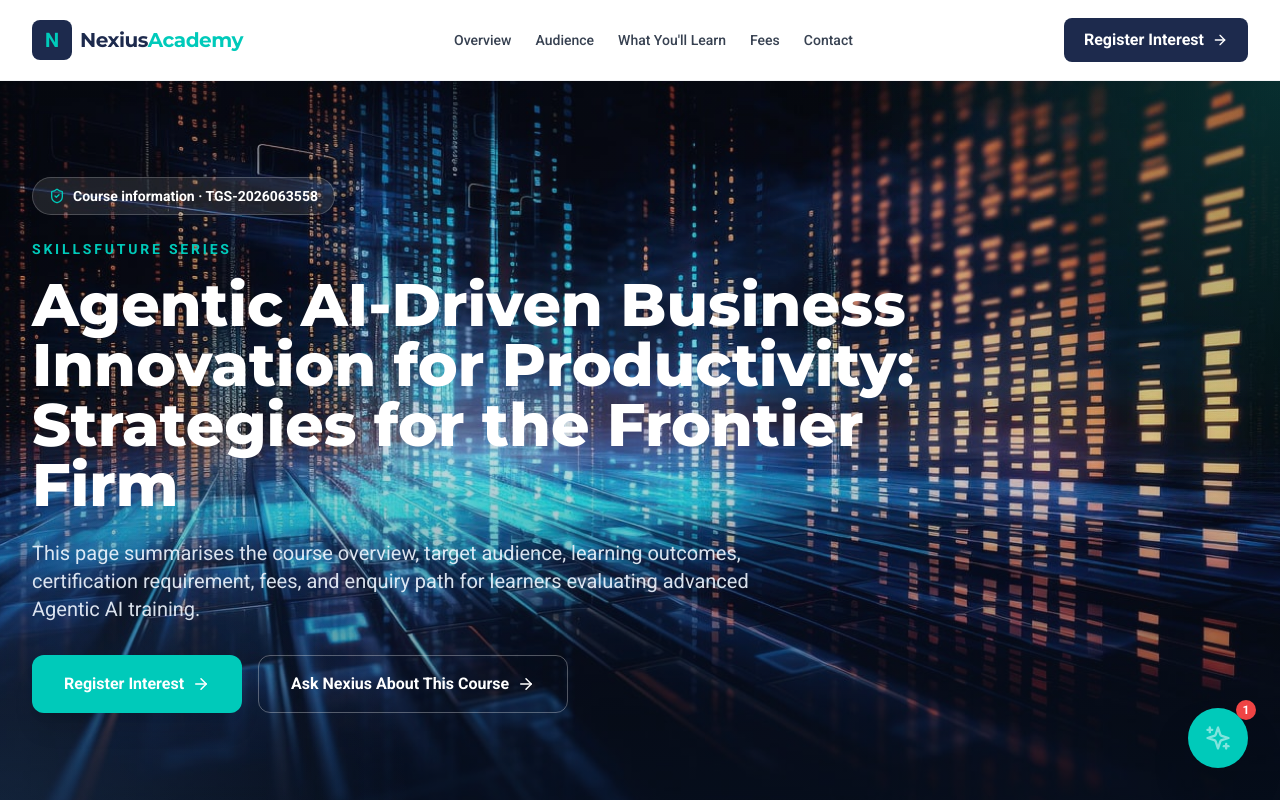
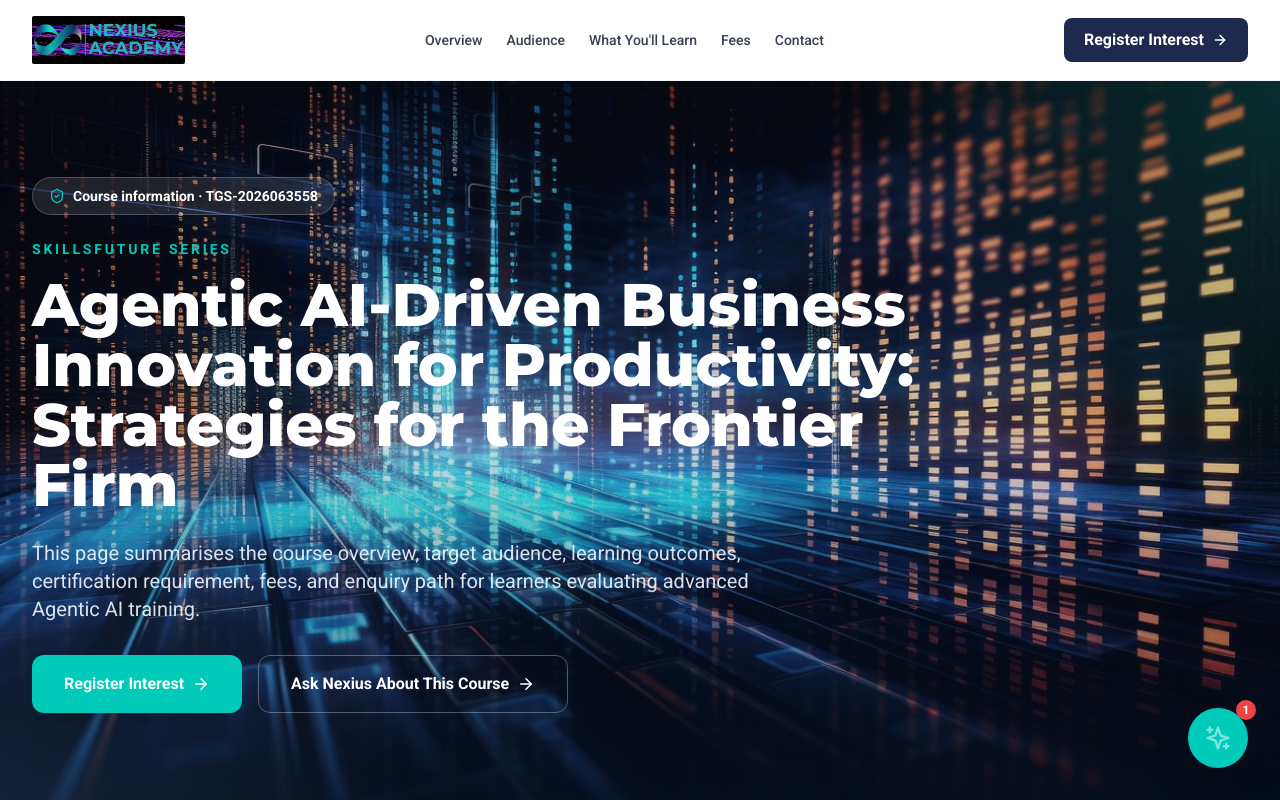
Before and after one commit to nexiuslabs/nexiusacademyskillsfuture, a React (Vite) app: page /courses/agentic-ai-business-innovation in a window 1280 px wide. Shown: the top 800 px of the page. Built offline with nearby package versions, Linux system fonts and the light colour scheme.

Commit message:
Use Nexius Academy logo across page headers
Replace remaining text-based page header brand treatments with supplied logo asset.

```diff
--- a/components/courses/StickyNavbar.tsx
+++ b/components/courses/StickyNavbar.tsx
@@ -11,13 +11,12 @@ const StickyNavbar: React.FC = () => {
     <nav className="fixed top-0 left-0 w-full z-50 bg-white shadow-sm border-b border-gray-100">
       <div className="max-w-7xl mx-auto px-4 sm:px-6 lg:px-8">
         <div className="flex justify-between items-center h-20">
-          <Link to="/" className="flex-shrink-0 flex items-center gap-2">
-            <div className="w-10 h-10 bg-primary rounded-lg flex items-center justify-center text-accent font-bold text-xl">
-              N
-            </div>
-            <span className="font-heading font-bold text-xl text-primary tracking-tight">
-              Nexius<span className="text-accent">Academy</span>
-            </span>
+          <Link to="/" className="flex-shrink-0 flex items-center" aria-label="Nexius Academy home">
+            <img
+              src="/images/brand/nexius-academy-logo.webp"
+              alt="Nexius Academy"
+              className="h-11 w-auto max-w-[180px] rounded-sm object-contain md:h-12"
+            />
           </Link>
 
           {/* Desktop Menu */}
--- a/pages/AccountantCspLandingPage.tsx
+++ b/pages/AccountantCspLandingPage.tsx
@@ -199,11 +199,12 @@ const AccountantCspLandingPage: React.FC = () => {
       <div className="min-h-screen bg-white pb-20 lg:pb-0">
         <header className="sticky top-0 z-50 bg-white/95 backdrop-blur border-b border-gray-100">
           <div className="max-w-7xl mx-auto px-4 sm:px-6 lg:px-8 h-20 flex items-center justify-between gap-4">
-            <Link to="/" className="flex items-center gap-2">
-              <div className="w-10 h-10 min-w-[2.5rem] min-h-[2.5rem] aspect-square bg-primary rounded-lg flex items-center justify-center text-accent font-bold text-xl leading-none">N</div>
-              <span className="font-heading font-bold text-xl text-primary tracking-tight leading-none">
-                Nexius<span className="text-accent">Academy</span>
-              </span>
+            <Link to="/" className="flex items-center" aria-label="Nexius Academy home">
+              <img
+                src="/images/brand/nexius-academy-logo.webp"
+                alt="Nexius Academy"
+                className="h-11 w-auto max-w-[180px] rounded-sm object-contain md:h-12"
+              />
             </Link>
             <nav className="hidden md:flex items-center gap-6 text-sm font-medium text-gray-700">
               <a href="#schedule" className="hover:text-accent">Schedule</a>
--- a/pages/AdminPage.tsx
+++ b/pages/AdminPage.tsx
@@ -198,11 +198,12 @@ const AdminPage: React.FC = () => {
       <div className="min-h-screen bg-[linear-gradient(180deg,#f7fafc_0%,#eef3fb_100%)] px-4 py-10 sm:px-6 lg:px-8">
         <div className="mx-auto max-w-6xl">
           <div className="mb-10 flex items-center justify-between gap-4">
-            <Link to="/" className="flex items-center gap-2">
-              <div className="flex h-10 w-10 items-center justify-center rounded-lg bg-primary text-xl font-bold text-accent">N</div>
-              <span className="font-heading text-xl font-bold text-primary">
-                Nexius<span className="text-accent">Academy</span>
-              </span>
+            <Link to="/" className="flex items-center" aria-label="Nexius Academy home">
+              <img
+                src="/images/brand/nexius-academy-logo.webp"
+                alt="Nexius Academy"
+                className="h-11 w-auto max-w-[180px] rounded-sm object-contain md:h-12"
+              />
             </Link>
             {session.status === 'authenticated' && (
               <button
--- a/pages/AgenticAIBusinessInnovationPage.tsx
+++ b/pages/AgenticAIBusinessInnovationPage.tsx
@@ -123,11 +123,12 @@ const AgenticAIBusinessInnovationPage: React.FC = () => (
     <div className="min-h-screen bg-white">
       <header className="sticky top-0 z-50 border-b border-gray-100 bg-white/95 backdrop-blur">
         <div className="mx-auto flex h-20 max-w-7xl items-center justify-between gap-4 px-4 sm:px-6 lg:px-8">
-          <Link to="/" className="flex items-center gap-2">
-            <div className="flex h-10 w-10 items-center justify-center rounded-lg bg-primary text-xl font-bold text-accent">N</div>
-            <span className="font-heading text-xl font-bold tracking-tight text-primary">
-              Nexius<span className="text-accent">Academy</span>
-            </span>
+          <Link to="/" className="flex items-center" aria-label="Nexius Academy home">
+            <img
+              src="/images/brand/nexius-academy-logo.webp"
+              alt="Nexius Academy"
+              className="h-11 w-auto max-w-[180px] rounded-sm object-contain md:h-12"
+            />
           </Link>
           <nav className="hidden items-center gap-6 text-sm font-medium text-gray-700 md:flex">
             <a href="#overview" className="hover:text-accent">Overview</a>
--- a/pages/CorporateClassLandingPage.tsx
+++ b/pages/CorporateClassLandingPage.tsx
@@ -228,13 +228,12 @@ const CorporateClassLandingPage: React.FC = () => {
       <div className="min-h-screen bg-neutral">
         <header className="sticky top-0 z-50 border-b border-gray-200 bg-white/95 backdrop-blur">
           <div className="mx-auto flex h-20 max-w-7xl items-center justify-between gap-4 px-4 sm:px-6 lg:px-8">
-            <Link to="/" className="flex items-center gap-2">
-              <div className="flex h-10 w-10 items-center justify-center rounded-lg bg-primary text-xl font-bold text-accent">
-                N
-              </div>
-              <span className="font-heading text-xl font-bold tracking-tight text-primary">
-                Nexius<span className="text-accent">Academy</span>
-              </span>
+            <Link to="/" className="flex items-center" aria-label="Nexius Academy home">
+              <img
+                src="/images/brand/nexius-academy-logo.webp"
+                alt="Nexius Academy"
+                className="h-11 w-auto max-w-[180px] rounded-sm object-contain md:h-12"
+              />
             </Link>
 
             <nav className="hidden items-center gap-6 text-sm font-medium text-gray-700 md:flex">
--- a/pages/FrontierFirmCoursePage.tsx
+++ b/pages/FrontierFirmCoursePage.tsx
@@ -125,11 +125,12 @@ const FrontierFirmCoursePage: React.FC = () => {
       <div className="min-h-screen bg-white">
         <header className="sticky top-0 z-50 bg-white/95 backdrop-blur border-b border-gray-100">
           <div className="max-w-7xl mx-auto px-4 sm:px-6 lg:px-8 h-20 flex items-center justify-between gap-4">
-            <Link to="/" className="flex items-center gap-2">
-              <div className="w-10 h-10 bg-primary rounded-lg flex items-center justify-center text-accent font-bold text-xl">N</div>
-              <span className="font-heading font-bold text-xl text-primary tracking-tight">
-                Nexius<span className="text-accent">Academy</span>
-              </span>
+            <Link to="/" className="flex items-center" aria-label="Nexius Academy home">
+              <img
+                src="/images/brand/nexius-academy-logo.webp"
+                alt="Nexius Academy"
+                className="h-11 w-auto max-w-[180px] rounded-sm object-contain md:h-12"
+              />
             </Link>
             <nav className="hidden md:flex items-center gap-6 text-sm font-medium text-gray-700">
               <a href="#overview" className="hover:text-accent">Overview</a>
--- a/pages/PreviewSessionPage.tsx
+++ b/pages/PreviewSessionPage.tsx
@@ -214,13 +214,12 @@ const PreviewSessionPage: React.FC<PreviewSessionPageProps> = ({ partner = 'e2i'
 
       <header className={`sticky top-0 z-50 border-b backdrop-blur ${isDarkPreview ? 'border-white/10 bg-[#0b1527]/95' : 'border-primary/10 bg-white/95'}`}>
         <div className="container-page flex min-h-20 items-center justify-between gap-4 py-4">
-          <Link to="/" className="flex items-center gap-2">
-            <span className="inline-flex h-10 w-10 items-center justify-center rounded-lg bg-primary text-xl font-bold text-accent">
-              N
-            </span>
-            <span className={`font-heading text-xl font-bold tracking-tight ${isDarkPreview ? 'text-white' : 'text-primary'}`}>
-              Nexius<span className="text-accent">Academy</span>
-            </span>
+          <Link to="/" className="flex items-center" aria-label="Nexius Academy home">
+            <img
+              src="/images/brand/nexius-academy-logo.webp"
+              alt="Nexius Academy"
+              className="h-11 w-auto max-w-[180px] rounded-sm object-contain md:h-12"
+            />
           </Link>
 
           <nav className={`hidden items-center gap-7 text-sm font-semibold md:flex ${isDarkPreview ? 'text-white/75' : 'text-gray-700'}`}>
--- a/pages/PrivateClassPage.tsx
+++ b/pages/PrivateClassPage.tsx
@@ -261,11 +261,12 @@ const PrivateClassNavbar: React.FC = () => {
       }`}
     >
       <nav className="container-page flex items-center justify-between py-5">
-        <a href="/" className="flex items-center gap-2">
-          <span className="inline-flex h-9 w-9 items-center justify-center rounded-lg bg-primary text-lg font-bold text-accent shadow-sm">
-            N
-          </span>
-          <span className="text-xl font-bold tracking-tight text-primary">Nexius Academy</span>
+        <a href="/" className="flex items-center" aria-label="Nexius Academy home">
+          <img
+            src="/images/brand/nexius-academy-logo.webp"
+            alt="Nexius Academy"
+            className="h-11 w-auto max-w-[180px] rounded-sm object-contain md:h-12"
+          />
         </a>
 
         <ul className="hidden items-center gap-8 text-sm font-medium text-gray-700 md:flex">
```
